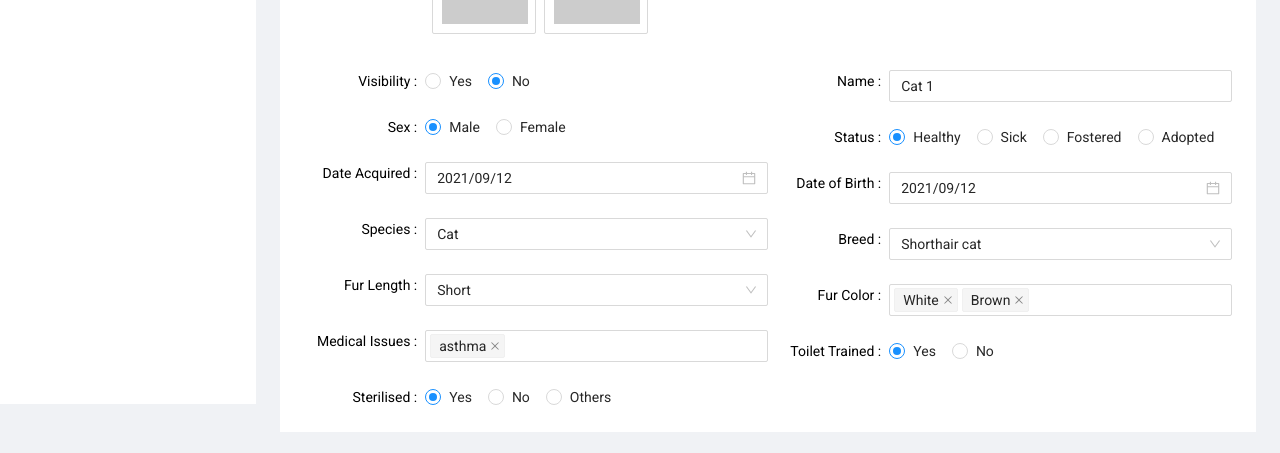
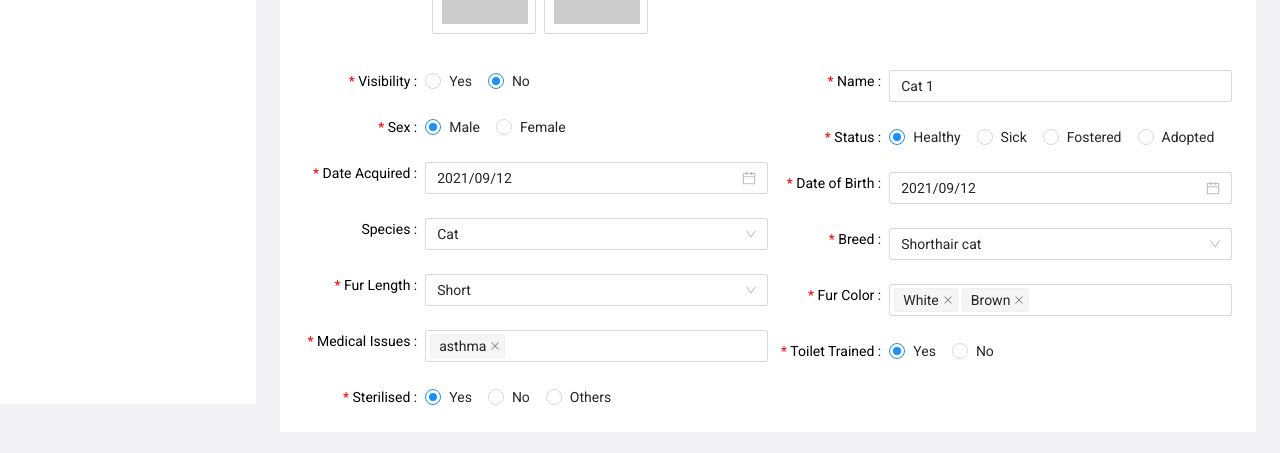
Before and after one commit to bettersg/PawScore, a Next.js app in the folder frontend/: page /shelter/pet/1/edit in a window 1280 px wide. Shown: the part 396-849 px from the top of the page. Built offline with nearby package versions, Linux system fonts and the light colour scheme.

Commit message:
Add required prop for fields

```diff
--- a/frontend/pages/shelter/pet/[id]/edit.tsx
+++ b/frontend/pages/shelter/pet/[id]/edit.tsx
@@ -64,6 +64,7 @@ export default function EditPetDetails() {
 					<Flex>
 						<div>
 							<DataField
+								required
 								label="Visibility"
 								data={
 									<Radio.Group
@@ -74,6 +75,7 @@ export default function EditPetDetails() {
 									</Radio.Group>
 								} />
 							<DataField
+								required
 								label="Sex"
 								data={
 									<Radio.Group
@@ -84,6 +86,7 @@ export default function EditPetDetails() {
 									</Radio.Group>
 								} />
 							<DataField
+								required
 								label="Date Acquired"
 								data={
 									<DatePicker
@@ -106,6 +109,7 @@ export default function EditPetDetails() {
 								}
 							/>
 							<DataField
+								required
 								label="Fur Length"
 								data={
 									<Select
@@ -118,6 +122,7 @@ export default function EditPetDetails() {
 							/>
 
 							<DataField
+								required
 								label="Medical Issues"
 								data={
 									<Select
@@ -135,6 +140,7 @@ export default function EditPetDetails() {
 								}
 							/>
 							<DataField
+								required
 								label="Sterilised"
 								data={
 									<Radio.Group
@@ -150,10 +156,12 @@ export default function EditPetDetails() {
 						</div>
 						<div>
 							<DataField
+								required
 								label="Name"
 								data={<Input value={pet.name} />}
 							/>
 							<DataField
+								required
 								label="Status"
 								data={
 									<Radio.Group
@@ -167,6 +175,7 @@ export default function EditPetDetails() {
 								}
 							/>
 							<DataField
+								required
 								label="Date of Birth"
 								data={
 									<DatePicker
@@ -178,6 +187,7 @@ export default function EditPetDetails() {
 								}
 							/>
 							<DataField
+								required
 								label="Breed"
 								data={
 									<Select
@@ -193,6 +203,7 @@ export default function EditPetDetails() {
 								}
 							/>
 							<DataField
+								required
 								label="Fur Color"
 								data={
 									<Select
@@ -207,6 +218,7 @@ export default function EditPetDetails() {
 							/>
 
 							<DataField
+								required
 								label="Toilet Trained"
 								data={
 									<Radio.Group
@@ -257,12 +269,13 @@ type DataFieldProps = {
 	label: string;
 	data: string | ReactNode;
 	marginBottom?: number;
+	required?: boolean;
 };
 
-const DataField = ({ label, data, marginBottom }: DataFieldProps) => {
+const DataField = ({ label, data, marginBottom, required = false }: DataFieldProps) => {
 	return (
 		<DataFieldContainer style={{ marginBottom: marginBottom ?? 24 }}>
-			<div className="label">{label} :</div>
+			<div className="label">{required && <span style={{ color: "red" }}>* </span>}{label} :</div>
 			<div style={{ width: "80%" }}>{data}</div>
 		</DataFieldContainer>
 	);
```
